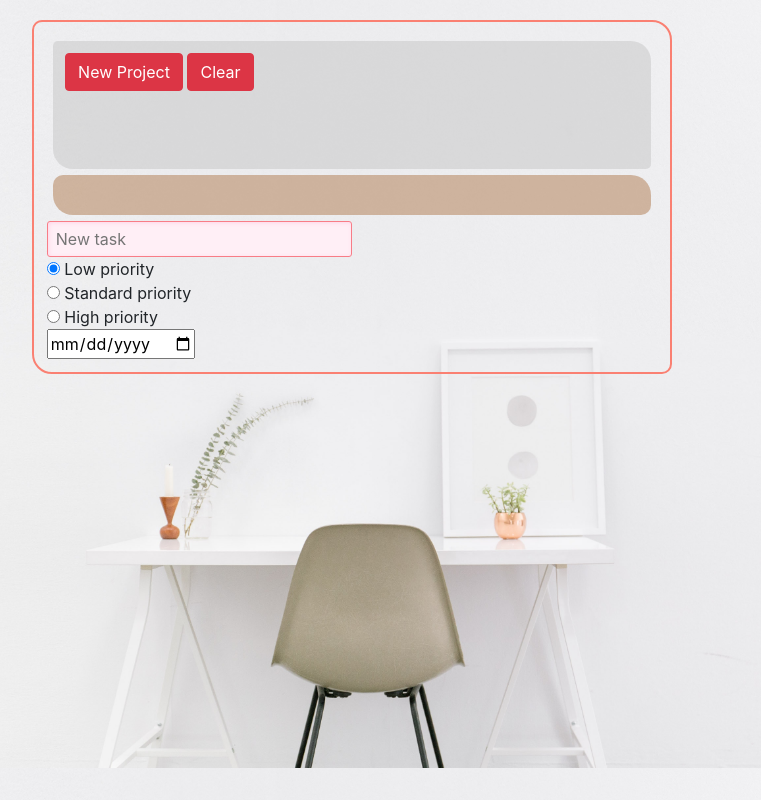
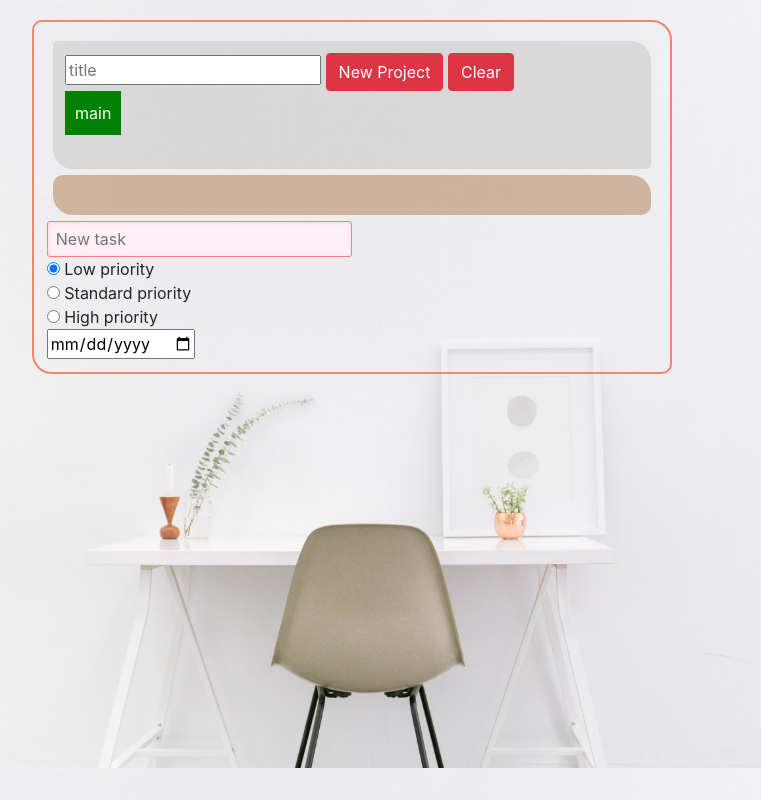
Before and after one commit to samgaco/todolist, a website built with webpack: page dist/index.html in a window 1280 px wide. Shown: the whole page, without its empty margins (218-979 px from the left). Built offline with nearby package versions, Linux system fonts and the light colour scheme.

Commit message:
Implement add projects functionality

```diff
--- a/src/domManager.js
+++ b/src/domManager.js
@@ -1,5 +1,6 @@
 import localStorageManager from './localStorageManager';
 import toDo from './task';
+import ProjectsManager from './project';
 import { type } from 'os';
 
 const domManager = (() => {
@@ -118,11 +119,27 @@ const domManager = (() => {
 
   };
 
+  const renderAllProjects = () => {
+    let projectsCont = document.querySelector('.projectContainer');
+    while(projectsCont.firstChild) {
+      projectsCont.removeChild(projectsCont.firstChild);
+    }
+    localStorageManager.allProjects().forEach(el => {
+      console.log(el);
+      let projectEl = document.createElement('div')
+      projectEl.classList.add('project')
+      projectEl.textContent = el;
+      projectsCont.appendChild(projectEl);
+    })
+  }
+
   const cleanTasks = () => {
     taskList.innerHTML = ""
   };
 
   const startApp = () => {
+
+    renderAllProjects();
 
     renderProjectTasks('main');
 
@@ -168,6 +185,15 @@ const domManager = (() => {
       }
     });
 
+    document.querySelector('.projectTitle').addEventListener('keypress', function (e) {
+      var key = e.which || e.keyCode;
+      if (key === 13) {
+        let proj = ProjectsManager.createProject(document.querySelector('.projectTitle').value);
+        localStorageManager.addProjects(proj)
+        renderAllProjects();
+      }
+    });
+
     document.querySelector('#input-task').focus();
 
   }
--- a/src/localStorageManager.js
+++ b/src/localStorageManager.js
@@ -11,13 +11,12 @@ const localStorageManager = (() => {
   };
 
   const addTaskList = (name, task) => {
-    if(JSON.parse(projectList.getItem('main')).length === 0){
-      console.log("gets here 1")
-      projectList.setItem('main', JSON.stringify([]))
+    if(projectList.getItem(name) === null || JSON.parse(projectList.getItem(name)).length === 0){
+      projectList.setItem(name, JSON.stringify([]))
       task.id = 0;
       let arr = JSON.parse(projectList.getItem(name))
       arr.push(task)
-      projectList.setItem('main', JSON.stringify(arr) )
+      projectList.setItem(name, JSON.stringify(arr) )
 
     }else{
       console.log(projectList[name].length)
@@ -25,7 +24,7 @@ const localStorageManager = (() => {
       console.log(arr)
       task.id = arr[arr.length-1].id + 1;
       arr.push(task)
-      projectList.setItem('main', JSON.stringify(arr) )
+      projectList.setItem(name, JSON.stringify(arr) )
     }
 
   };
@@ -69,7 +68,17 @@ const localStorageManager = (() => {
     }
   }
 
-  return { projectList, addProjects, addTaskList, deleteTask, CheckTask};
+  const allProjects = () => {
+    let projects = []
+    let i = 0;
+    while (projectList.key(i) !== null){
+      projects.push(projectList.key(i));
+      i += 1;
+    }
+    return projects;
+  }
+
+  return { projectList, addProjects, addTaskList, deleteTask, CheckTask, allProjects};
 })();
 
 
--- a/src/project.js
+++ b/src/project.js
@@ -1,11 +1,10 @@
-const projects = () => {
+const ProjectsManager = (() => {
 
-    const createProject = (title, duration) => {
-        return{title, duration}
-    }
-
-
-
+  const createProject = (title) => {
+      return title
+  }
    return{createProject}
 
-}
+})();
+
+export default ProjectsManager
--- a/src/styles.css
+++ b/src/styles.css
@@ -12,6 +12,13 @@
   background: rgb(197, 197, 197, 0.5);
   max-height: 100%;
   height: 8rem;
+}
+
+.project{
+  background-color: green;
+  display: inline-block;
+  color: #fff;
+  padding: 10px;
 }
 
 /* Main content */
```
Also changed, not shown: dist/index.html, dist/main.js.
